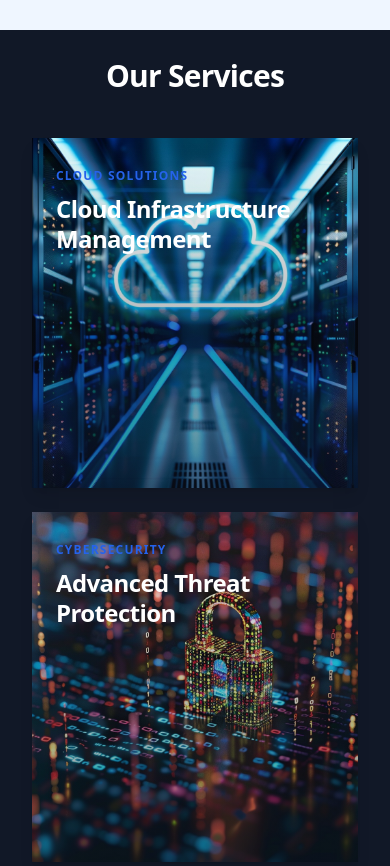
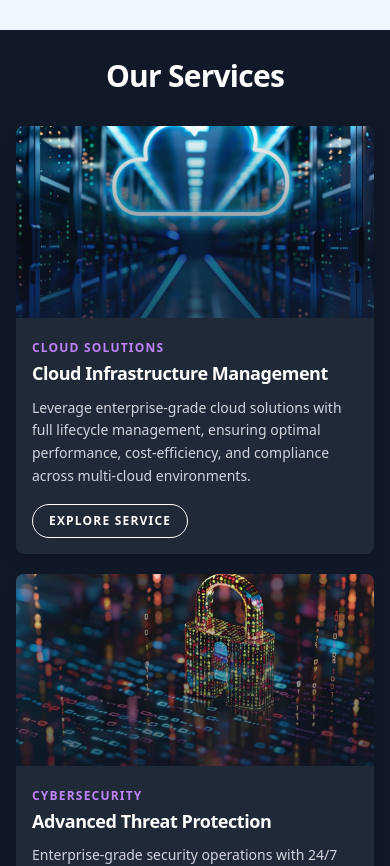
Before and after one commit to IYERADavid/pinnacle-tech-website, a React (Vite) app: page / in a window 390 px wide. Shown: the part 1200-2066 px from the top of the page. Built offline with nearby package versions, Linux system fonts and the light colour scheme.

Commit message:
made responsiveness across all devices

```diff
--- a/src/sections/Services.jsx
+++ b/src/sections/Services.jsx
@@ -1,6 +1,6 @@
 import React from "react";
 import digital_transformation from "../assets/images/digital_transformation.jpg";
-import PropTypes from 'prop-types';
+import PropTypes from "prop-types";
 import IT_consulting1 from "../assets/images/IT_consulting1.jpg";
 import IT_consulting2 from "../assets/images/IT_consulting2.jpg";
 import cyber_security1 from "../assets/images/cyber_security1.jpg";
@@ -9,95 +9,108 @@ import software_development from "../assets/images/software_development.jpg";
 import digitalCreativeServices from "../assets/images/digitalCreativeServices.jpg";
 import Emerging_Tech_Services from "../assets/images/Emerging_Tech_Services.jpg";
 
-const Services = ({servicesSectionRef}) => {
+const Services = ({ servicesSectionRef }) => {
   const services = [
     {
       category: "Cloud Solutions",
       title: "Cloud Infrastructure Management",
       image: cloud_solution1,
-      hoverDetails: "Leverage enterprise-grade cloud solutions with full lifecycle management, ensuring optimal performance, cost-efficiency, and compliance across multi-cloud environments.",
+      hoverDetails:
+        "Leverage enterprise-grade cloud solutions with full lifecycle management, ensuring optimal performance, cost-efficiency, and compliance across multi-cloud environments.",
     },
     {
       category: "Cybersecurity",
       title: "Advanced Threat Protection",
       image: cyber_security1,
-      hoverDetails: "Enterprise-grade security operations with 24/7 threat monitoring, AI-powered anomaly detection, and incident response orchestration aligned with NIST frameworks.",
+      hoverDetails:
+        "Enterprise-grade security operations with 24/7 threat monitoring, AI-powered anomaly detection, and incident response orchestration aligned with NIST frameworks.",
     },
     {
       category: "Data Analytics",
       title: "Business Intelligence Solutions",
       image: IT_consulting2,
-      hoverDetails: "Transform raw data into actionable insights with predictive analytics powered by machine learning models and real-time dashboarding for C-level decision support.",
+      hoverDetails:
+        "Transform raw data into actionable insights with predictive analytics powered by machine learning models and real-time dashboarding for C-level decision support.",
     },
     {
       category: "Emerging Tech Services",
       title: "Innovative & Disruptive Technologies",
       image: Emerging_Tech_Services,
-      hoverDetails: "Implementation partner for blockchain, IoT, and AI solutions with proof-of-concept development and scalable deployment strategies for future-ready enterprises.",
+      hoverDetails:
+        "Implementation partner for blockchain, IoT, and AI solutions with proof-of-concept development and scalable deployment strategies for future-ready enterprises.",
     },
     {
       category: "Digital & Creative Services",
       title: "Design & Digital Experience",
       image: digitalCreativeServices,
-      hoverDetails: "End-to-end digital transformation services including UX/UI design systems, omnichannel content strategy, and brand experience optimization through user-centric design methodologies.",
+      hoverDetails:
+        "End-to-end digital transformation services including UX/UI design systems, omnichannel content strategy, and brand experience optimization through user-centric design methodologies.",
     },
     {
       category: "IT Consulting",
       title: "Strategic IT Consulting",
       image: IT_consulting1,
-      hoverDetails: "Technology roadmap development aligned with business objectives, featuring IT maturity assessments, architecture modernization plans, and digital transformation ROI analysis.",
+      hoverDetails:
+        "Technology roadmap development aligned with business objectives, featuring IT maturity assessments, architecture modernization plans, and digital transformation ROI analysis.",
     },
     {
       category: "Managed Services",
       title: "Comprehensive IT Support",
       image: digital_transformation,
-      hoverDetails: "Proactive IT operations management with SLA-backed performance guarantees, including network optimization, cloud governance, and continuous improvement through ITIL-aligned processes.",
+      hoverDetails:
+        "Proactive IT operations management with SLA-backed performance guarantees, including network optimization, cloud governance, and continuous improvement through ITIL-aligned processes.",
     },
     {
       category: "Software Development",
       title: "Custom Software Development",
       image: software_development,
-      hoverDetails: "Full-cycle software engineering services employing Agile DevOps practices, microservices architecture, and compliance-driven development for regulated industries.",
+      hoverDetails:
+        "Full-cycle software engineering services employing Agile DevOps practices, microservices architecture, and compliance-driven development for regulated industries.",
     },
   ];
 
   return (
-    <section id="servicesSectionRef" ref={servicesSectionRef} className="py-7 bg-gray-900 text-white">
-      <div className="max-w-7xl mx-auto px-4 sm:px-6 lg:px-10 w-full">{/* max-w-10xl px-20*/}
-        <h2 className="text-3xl sm:text-4xl font-bold text-center mb-11 tracking-tight">Our Services</h2>{/* text-4xl */}
-        <div className="grid grid-cols-1 sm:grid-cols-2 lg:grid-cols-4 w-full gap-6 sm:gap-8 lg:gap-10 px-4 sm:px-0">{/*mx-6 sm:mx-3*/ }
+    <section
+      id="servicesSectionRef"
+      ref={servicesSectionRef}
+      className="py-7 md:py-12 bg-gray-900 text-white"
+    >
+      <div className="max-w-7xl mx-auto px-4 sm:px-6 lg:px-8">
+        <h2 className="text-3xl sm:text-4xl font-bold text-center mb-8 md:mb-12 tracking-tight">
+          Our Services
+        </h2>
+        <div className="grid grid-cols-1 sm:grid-cols-2 md:grid-cols-3 lg:grid-cols-4 gap-5 md:gap-6 lg:gap-8">
           {services.map((service, index) => (
             <div
               key={index}
-              className="relative w-full sm:w-[370px] h-[350px] overflow-hidden rounded-none group cursor-pointer shadow-lg transform transition hover:scale-105"
+              className="relative w-full bg-gray-800 rounded-lg overflow-hidden group cursor-pointer shadow-lg transition-all duration-300 hover:shadow-xl flex flex-col h-full"
             >
-             { /* Image Container */}
-             <div className="relative h-full transform transition-transform duration-500 ease-in-out group-hover:scale-105">
+              <div className="relative h-48 sm:h-40 md:h-48 lg:h-52 w-full overflow-hidden">
                 <img
                   src={service.image}
                   alt={service.title}
-                  loading= "lazy"
-                  className= "w-full h-full object-cover transition-transform duration-500 ease-in-out group-hover:scale-105 group-hover:brightness-90"
+                  loading="lazy"
+                  className="w-full h-full object-cover transition-transform duration-500 ease-in-out group-hover:scale-105 group-hover:brightness-90"
                 />
-                <div className="absolute inset-0 bg-gradient-to-t from-gray-900/50 via-gray-900/30 to-transparent transition-opacity duration-500 group-hover:opacity-100 opacity-90" />
+                <div className="absolute inset-0 bg-gradient-to-t from-gray-900/70 via-gray-900/40 to-transparent" />
               </div>
 
-              {/* Heading */}
-              <div className="absolute top-0 left-0 w-full p-6 space-y-2 z-10 transition-all duration-500 translate-y-0 group-hover:-translate-y-2">
-              <span className="text-xs font-semibold text-blue-600 uppercase tracking-widest transition-all duration-500">
+              <div className="flex flex-col flex-grow p-4 md:p-5">
+                <div className="mb-3">
+                  <span className="text-xs font-semibold text-purple-400 uppercase tracking-widest">
                     {service.category}
                   </span>
-                <h3 className="text-2xl font-bold leading-tight tracking-tight text-white">{service.title}</h3>
+                  <h3 className="text-lg sm:text-xl font-bold mt-1 leading-tight tracking-tight text-white">
+                    {service.title}
+                  </h3>
                 </div>
 
-              {/* Slide-up Description */}
-              <div className="absolute inset-0 transition-all duration-500 p-6 flex flex-col justify-end transform translate-y-full group-hover:translate-y-0 shadow-xl border border-transparent group-hover:shadow-2xl group-hover:border-blue-400/20 bg-gradient-to-t from-black/70 to-transparent">
-                <div className="mb-4">
-                  <p className="text-gray-100 text-sm leading-snug font-medium">
+                <p className="text-gray-300 text-sm leading-relaxed mb-4 flex-grow">
                   {service.hoverDetails}
                 </p>
-                </div>
-                <button className="self-start px-4 py-2 text-xs font-semibold text-white uppercase tracking-widest border border-white rounded-full hover:bg-white hover:text-gray-900 transition-colors duration-300"
+
+                <button
+                  className="self-start px-4 py-2 text-xs font-semibold text-white uppercase tracking-widest border border-white rounded-full hover:bg-purple-500 transition-colors duration-300"
                   aria-label={`Explore ${service.title}`}
                 >
                   Explore Service
@@ -110,6 +123,7 @@ const Services = ({servicesSectionRef}) => {
     </section>
   );
 };
+
 Services.propTypes = {
   servicesSectionRef: PropTypes.object.isRequired,
 };
```
Lines whose indentation alone changed are shown as unchanged.
